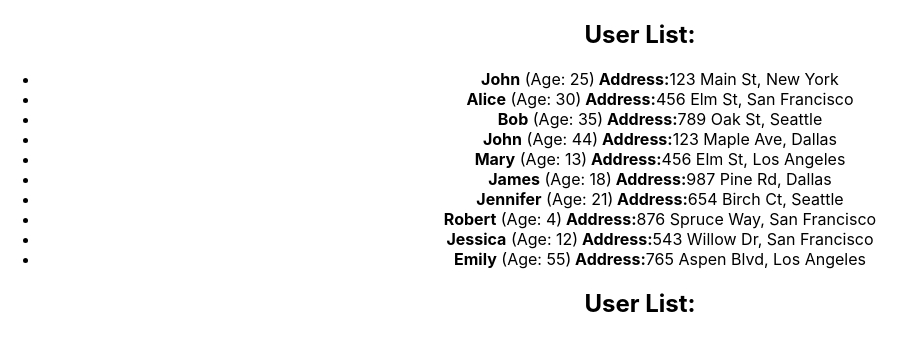
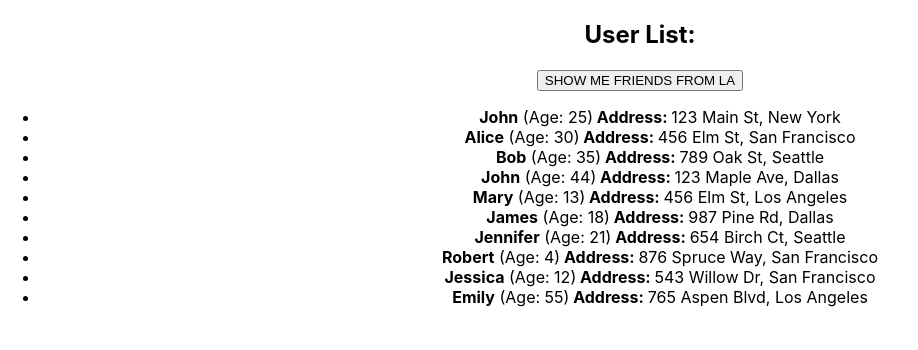
Before and after one commit to GlezovDmitriy/homework-front-main, a React (Create React App) app: page / in a window 1280 px wide. Shown: the top 350 px of the page, without its empty margins (0-918 px from the left). Built offline with nearby package versions, Linux system fonts and the light colour scheme.

Commit message:
added HW2

```diff
--- a/src/App.tsx
+++ b/src/App.tsx
@@ -7,7 +7,7 @@ import { HW4 } from './HW/4/HW4';
 function App() {
   return (
     <div className="App">
-      <HW1 />
+      {/*<HW1 />*/}
       <HW2 />
       {/*<HW3 />*/}
       {/*<HW4 />*/}
--- a/src/HW/2/CurrentUser.tsx
+++ b/src/HW/2/CurrentUser.tsx
@@ -1,7 +1,7 @@
-import { UserType } from './HW2';
+import {UsersObjectType, UserType, AddressType} from './HW2';
 
-type CurrentUserPropsType = {
-  user: any // пропиши типизацию
+export type CurrentUserPropsType = {
+  user:UserType// пропиши типизацию
 };
 
 export const CurrentUser = (props: CurrentUserPropsType) => {
--- a/src/HW/2/HW2.tsx
+++ b/src/HW/2/HW2.tsx
@@ -14,7 +14,7 @@ export type UserType = {
 };
 
 export type UsersObjectType = {
-  myFriends: UserType; // пропиши типизацию
+  myFriends: Array<UserType>; // пропиши типизацию
 };
 
 export const HW2 = () => {
@@ -29,7 +29,7 @@ export const HW2 = () => {
 
   // ❗ Массив с данными не трогаем!
 
-  const users = {
+  const users: UsersObjectType = {
     myFriends:[
       { id: 1, name: 'John', age: 25, address: { street: '123 Main St', city: 'New York' } },
       { id: 2, name: 'Alice', age: 30, address: { street: '456 Elm St', city: 'San Francisco' } },
@@ -47,13 +47,13 @@ export const HW2 = () => {
   let [currentUsers, setCurrentUsers] = useState<UsersObjectType>(users);
 
   const filterUsers = () => {
-    const filteredUsers = 'НУЖНО ПРОФИЛЬТРОВАТЬ ДРУЗЕЙ. ОСТАВЛЯЕМ ТОЛЬКО ТЕХ, КОТОРЫЕ ЖИВУТ В ГОРОДЕ LOS ANGELES';
-    setCurrentUsers({ myFriends: filteredUsers });
+    const filteredUsers = users.myFriends.filter(el => el.address.city == 'Los Angeles');
+    setCurrentUsers({myFriends: filteredUsers});
   };
 
   return (
     <div id={'hw02'}>
-      <UserList2 users={currentUsers} filterUsers={filterUsers} />
+      <UserList2 users={currentUsers} filterUsers={filterUsers}/>
     </div>
   );
 };
--- a/src/HW/2/UserList2.tsx
+++ b/src/HW/2/UserList2.tsx
@@ -1,9 +1,9 @@
 import {CurrentUser} from './CurrentUser';
 import {UsersObjectType} from './HW2';
 
-type UserList2PropsType = {
-	users: any // пропиши типизацию
-	filterUsers: any // пропиши типизацию
+export type UserList2PropsType = {
+	users: UsersObjectType // пропиши типизацию
+	filterUsers: ()=> void // пропиши типизацию
 };
 
 export const UserList2 = (props: UserList2PropsType) => {
@@ -11,13 +11,13 @@ export const UserList2 = (props: UserList2PropsType) => {
 		<div id={'hw02-users'}>
 			<h2>User List:</h2>
 
-			{/*<button id={'hw02-filter-button'} onClick={() => props.filterUsers}>SHOW ME FRIENDS FROM LA</button>*/}
+			<button id={'hw02-filter-button'} onClick={props.filterUsers}>SHOW ME FRIENDS FROM LA</button>
 
-			{/*<ul>*/}
-			{/*  {props.users.myFriends.map((user) => (*/}
-			{/*    <ВЫЗЫВАЕМ КОМПОНЕНТУ CurrentUser />*/}
-			{/*  ))}*/}
-			{/*</ul>*/}
+			<ul>
+			  {props.users.myFriends.map((user) => (
+			    <CurrentUser user={user}/>
+			  ))}
+			</ul>
 		</div>
 	);
 };
```
